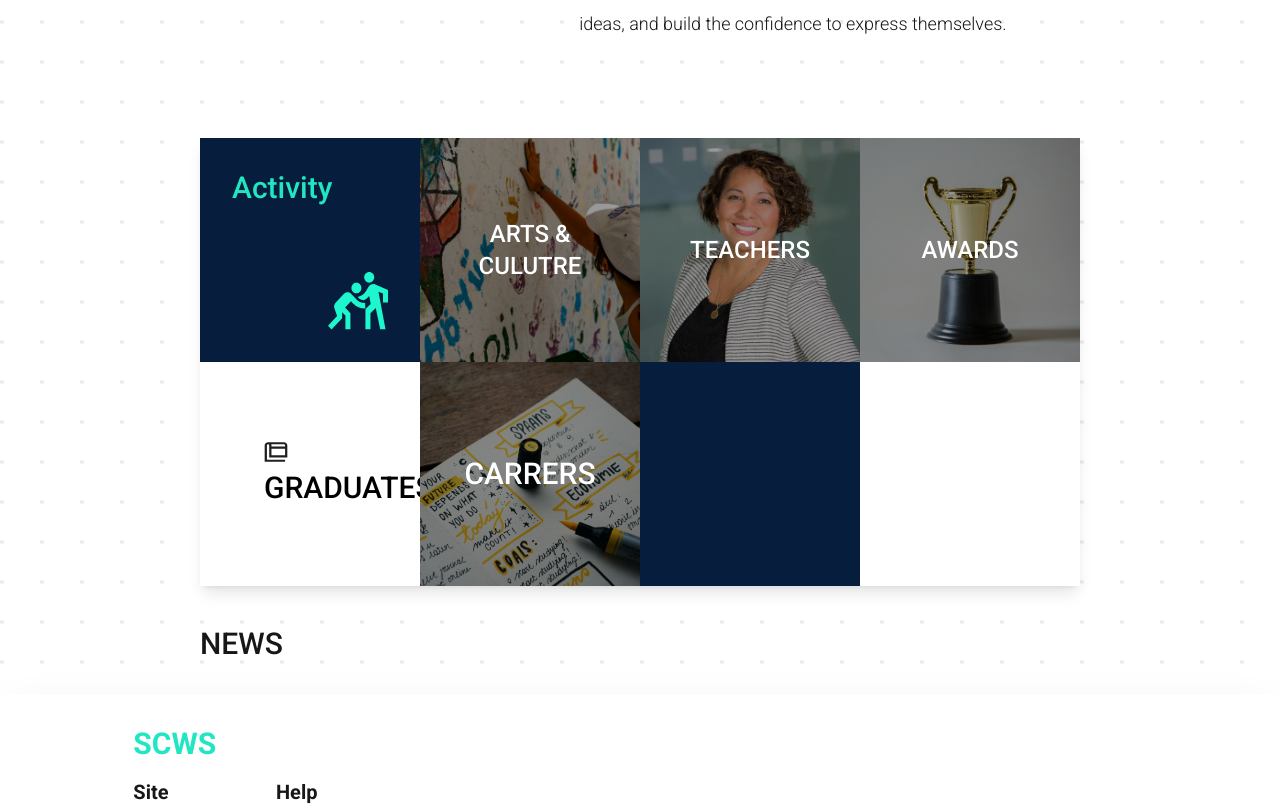
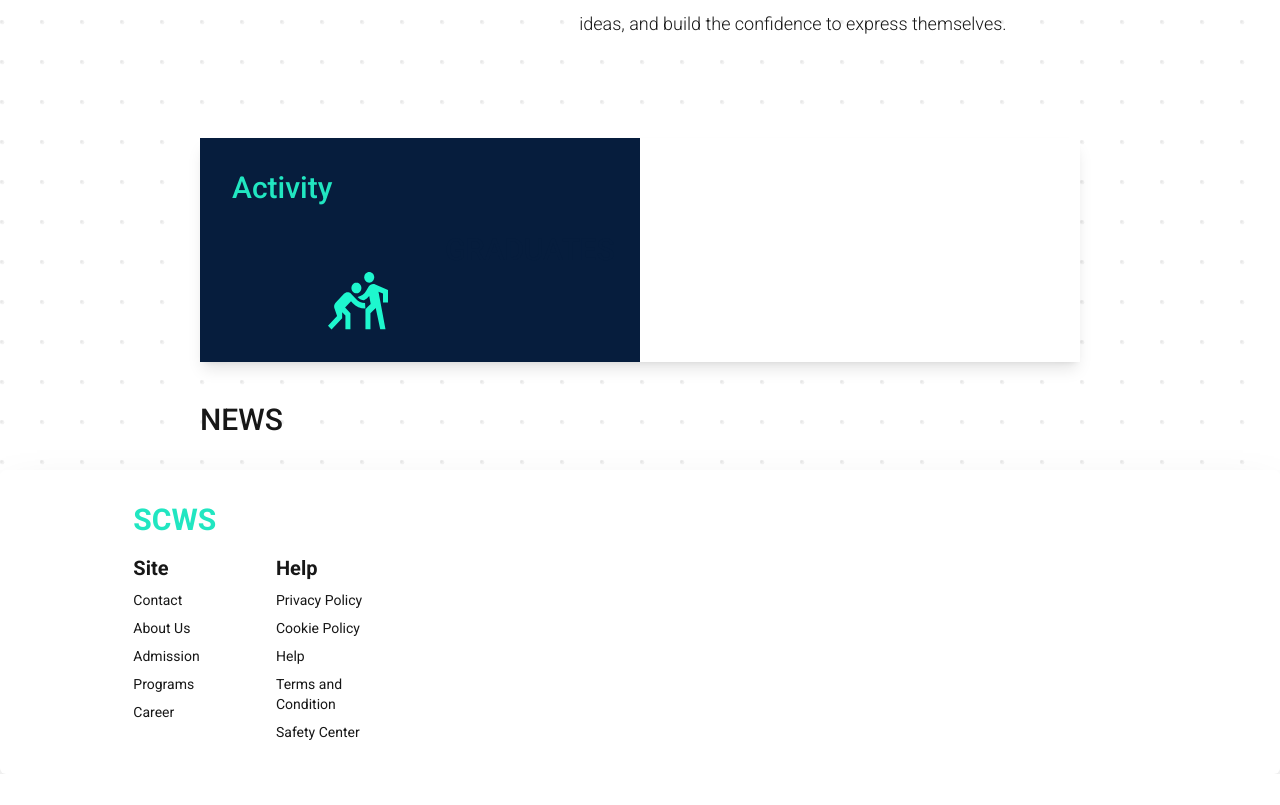
Before and after one commit to anggakharisma/scws, a Next.js app: page / in a window 1280 px wide. Shown: the part 1140-1945 px from the top of the page. After the commit the page ends 1914 px from the top, so only its background shows below. Built offline with nearby package versions, Linux system fonts and the light colour scheme.

Commit message:
chore: sync data from supabase

```diff
--- a/drizzle.config.ts
+++ b/drizzle.config.ts
@@ -6,6 +6,6 @@ export default defineConfig({
   schema: './src/db/schema.ts',
   dialect: 'sqlite',
   dbCredentials: {
-    url: process.env.DB_FILE_NAME!,
+    url: process.env.DB_FILENAME!,
   },
 });
--- a/src/app/(main)/InfoCardImage.tsx
+++ b/src/app/(main)/InfoCardImage.tsx
@@ -9,6 +9,7 @@ interface InfoCardImageProps {
 export const InfoDetailsText = ({ children }: { children: React.ReactNode }) => (
   <h3 className='text-white font-medium md:text-2xl text-xl z-10 text-center'>{children}</h3>
 )
+
 const InfoCardImage = ({
   children,
   image,
--- a/src/app/(main)/layout.tsx
+++ b/src/app/(main)/layout.tsx
@@ -27,7 +27,7 @@ export default function RootLayout({
           className={`${roboto.className}`}
         >
           <Navbar />
-          <main className="mt-4 min-h-screen w-11/12 md:w-3/4 mx-auto">
+          <main className="mt-4 min-h-screen w-11/12 md:w-3/4 mx-auto border-r-gray-400 border-l-400">
             {children}
           </main>
           <Footer />
--- a/src/app/(main)/page.tsx
+++ b/src/app/(main)/page.tsx
@@ -1,13 +1,7 @@
-import ArtsCulture from "@/app/assets/images/arts_and_culture.jpg";
-import Awards from "@/app/assets/images/awards.jpg";
-import Career from "@/app/assets/images/career.jpg";
+import Activity from "@/app/assets/icons/activity.svg";
 import Hero from "@/app/assets/images/hero.jpg";
 import Ignite from "@/app/assets/images/ignites.jpg";
-import Teacher from "@/app/assets/images/teachers.jpg";
-import Activity from "@/app/assets/icons/activity.svg";
-import Graduates from "@/app/assets/icons/graduates.svg";
 import Image from "next/image";
-import InfoCardImage, { InfoDetailsText } from "./InfoCardImage";
 
 // !TODO: add some animation on load and hover on activity card
 export default function Home() {
@@ -111,56 +105,6 @@ export default function Home() {
             />
           </div>
 
-          <InfoCardImage
-            span={2}
-            image={ArtsCulture.src}
-            description={<p className="text-black"></p>}
-            classCustom="p-8 bg-gray-400 min-h-56 flex justify-center items-center relative hover:cursor-pointer"
-          >
-            <div className="bg-black opacity-40 absolute top-0 left-0 bottom-0 right-0 w-full h-full"></div>
-            <InfoDetailsText>{"ARTS & CULUTRE"}</InfoDetailsText>
-          </InfoCardImage>
-
-          <InfoCardImage
-            image={Teacher.src}
-            description={<p className="text-black"></p>}
-            classCustom="p-8 bg-gray-400 min-h-56 flex justify-center items-center relative hover:cursor-pointer"
-          >
-            <div className="bg-black opacity-40 absolute top-0 left-0 bottom-0 right-0 w-full h-full"></div>
-            <InfoDetailsText>TEACHERS</InfoDetailsText>
-          </InfoCardImage>
-
-          <InfoCardImage
-            description={<p className="text-white"></p>}
-            image={Awards.src}
-            classCustom="p-8 bg-gray-400 min-h-56 flex justify-center items-center relative hover:cursor-pointer"
-          >
-            <div className="bg-black opacity-40 absolute top-0 left-0 bottom-0 right-0 w-full h-full"></div>
-            <InfoDetailsText>AWARDS</InfoDetailsText>
-          </InfoCardImage>
-          <div className="p-8 bg-white min-h-56 flex flex-col justify-center hover:cursor-pointer gap-2 px-16">
-            <Image
-              className="self-start"
-              src={Graduates}
-              width={24}
-              height={24}
-              alt="activity icon"
-            />
-            <h3 className="text-black font-medium md:text-3xl text-3xl">
-              GRADUATES
-            </h3>
-          </div>
-
-          <InfoCardImage
-            description={<p></p>}
-            image={Career.src}
-            classCustom="p-8 bg-gray-400 min-h-56 flex justify-center items-center relative hover:cursor-pointer"
-          >
-            <div className="bg-black opacity-40 absolute top-0 left-0 bottom-0 right-0 w-full h-full hover:cursor-pointer"></div>
-            <h3 className="text-white font-medium md:text-3xl text-xl z-10">
-              CARRERS
-            </h3>
-          </InfoCardImage>
 
           <div className="p-8 bg-secondary min-h-56 flex justify-center items-center hover:cursor-pointer">
             <h3 className="text-secondary font-medium md:text-3xl text-xl">
--- a/src/app/(user)/portals/dashboard/page.tsx
+++ b/src/app/(user)/portals/dashboard/page.tsx
@@ -1,6 +1,10 @@
+import { createClient } from "@/utils/supabase/server";
 import { Typography } from "@mui/material";
 
-export default function DashboardPage() {
+export default async function DashboardPage() {
+  const supabase = await createClient()
+  const user = await supabase.auth.getSession()
+  console.log(user.data.session?.user.id)
   return (
     <Typography variant="h5">Welcome back user</Typography>
   )
--- a/src/db/index.ts
+++ b/src/db/index.ts
@@ -0,0 +1,3 @@
+import { drizzle } from 'drizzle-orm/libsql';
+
+export const db = drizzle(process.env.DB_FILENAME!);
--- a/src/db/schema.ts
+++ b/src/db/schema.ts
@@ -4,7 +4,7 @@ import { int, sqliteTable, text } from "drizzle-orm/sqlite-core";
 export const usersTable = sqliteTable("users", {
     id: int().primaryKey({ autoIncrement: true }),
     supabase_id: text("supabase_id").notNull().unique(),
-    name: text().notNull(),
+    name: text(),
     email: text().notNull().unique(),
     userType: text().default('students'),
     createdAt: text("created_at")
```
Also changed, not shown: src/db/sync.ts (+27 -0 lines), 1 other file (tests, documents, lock files or other folders).
